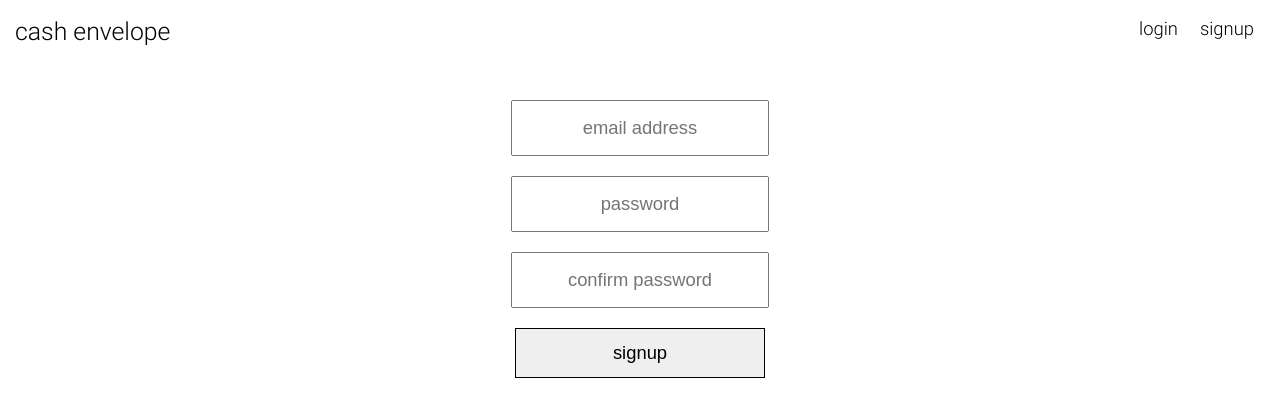
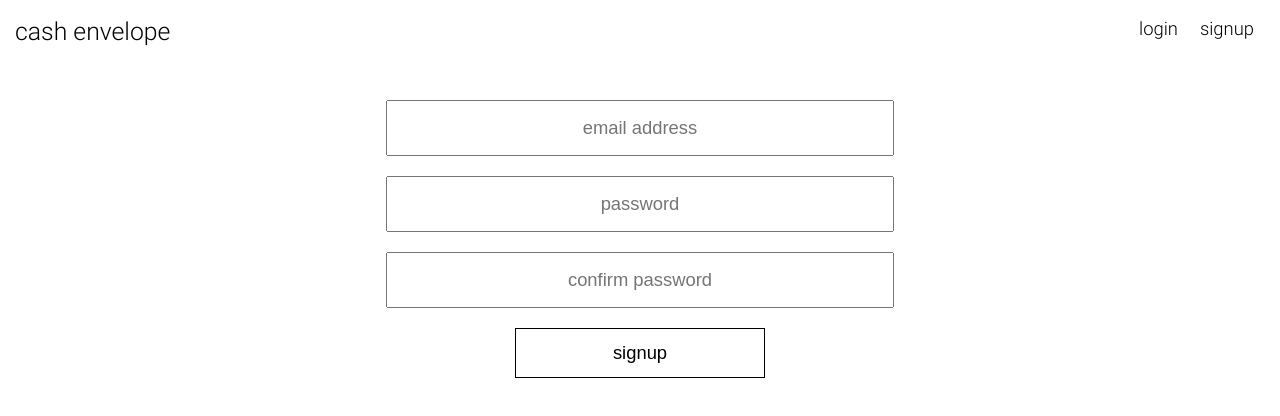
Before and after one commit to samscha/cash-envelope-client, a Vue app: page /#/signup in a window 1280 px wide. Shown: the top 416 px of the page. Built offline with nearby package versions, Linux system fonts and the light colour scheme.

Commit message:
add signup form email validation

```diff
--- a/src/components/Signup.vue
+++ b/src/components/Signup.vue
@@ -10,6 +10,7 @@
         autofocus
         :disabled="loading"
       >
+      <div class="error" v-if="$v.email.$invalid">{{ emailErrors }}</div>
 
       <label for="password" />
       <input
@@ -38,6 +39,13 @@
 </template>
 
 <script>
+import {
+  email,
+  maxLength,
+  minLength,
+  required,
+  sameAs,
+} from 'vuelidate/lib/validators';
 import { mapState } from 'vuex';
 
 export default {
@@ -51,6 +59,24 @@ export default {
   },
   computed: mapState({
     loading: state => state.auth.loading,
+    emailErrors() {
+      const { email, maxLength, minLength, $params } = this.$v.email;
+      const pre = `email must be between 7 and 32 characters: `;
+
+      if (!maxLength) {
+        const diff = this.email.length - $params.maxLength.max;
+
+        return pre + `${diff} char${diff > 1 ? 's' : ''} too many`;
+      }
+
+      if (!minLength) {
+        const diff = $params.minLength.min - this.email.length;
+
+        return pre + `${diff} char${diff > 1 ? 's' : ''} remaining`;
+      }
+
+      if (!email) return `please check email format`;
+    },
   }),
   methods: {
     async signup() {
@@ -62,6 +88,23 @@ export default {
       } catch (err) {
         console.log(err);
       }
+    },
+  },
+  validations: {
+    email: {
+      // required,
+      email,
+      minLength: minLength(7),
+      maxLength: maxLength(32),
+    },
+    password: {
+      required,
+      minLength: minLength(8),
+      maxLength: maxLength(64),
+    },
+    confirmPassword: {
+      required,
+      sameAsPassword: sameAs('password'),
     },
   },
 };
@@ -76,11 +119,11 @@ export default {
     flex-direction: column;
 
     input {
-      font-size: @fontSize;
-      margin: 10px auto;
-      min-height: 50px;
-      min-width: 250px;
-      text-align: center;
+      .input();
+    }
+
+    .error {
+      .error();
     }
 
     button {
--- a/src/less/mixins.less
+++ b/src/less/mixins.less
@@ -1,4 +1,5 @@
 .button(@corners: 0) {
+  background-color: @white;
   border: 1px solid;
   border-radius: @corners;
   margin: 0 7px;
@@ -25,6 +26,27 @@
   .button(@corners);
 
   cursor: pointer;
+}
+
+.error() {
+  color: @red;
+  max-width: 75%;
+  font-size: 0.95rem;
+  font-weight: 700;
+  margin: 0 auto;
+
+  @media @phone {
+    font-size: 0.75rem;
+  }
+}
+
+.input() {
+  font-size: @fontSize;
+  margin: 10px auto;
+  height: 50px;
+  max-width: 500px;
+  text-align: center;
+  width: 75%;
 }
 
 .link(@corners: 0) {
--- a/src/less/vars.less
+++ b/src/less/vars.less
@@ -5,5 +5,6 @@
 
 @black: #000;
 @white: #fff;
+@red: #ff3b30;
 
 @phone: ~'(max-width: 550px)';
--- a/src/main.js
+++ b/src/main.js
@@ -2,6 +2,7 @@
 // (runtime-only or standalone) has been set in webpack.base.conf with an alias.
 import Vue from 'vue';
 // import axios from 'axios';
+import Vuelidate from 'vuelidate'
 
 import { library } from '@fortawesome/fontawesome-svg-core';
 import { FontAwesomeIcon } from '@fortawesome/vue-fontawesome';
@@ -12,6 +13,8 @@ import NavLink from './components/NavLink';
 
 import router from './router';
 import store from './store';
+
+Vue.use(Vuelidate);
 
 Vue.component('nav-link', NavLink);
 
```
